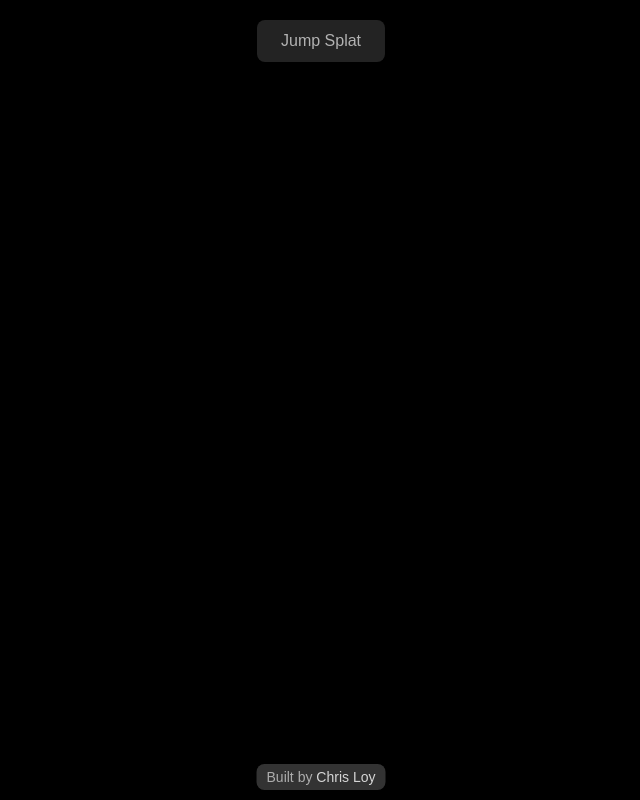
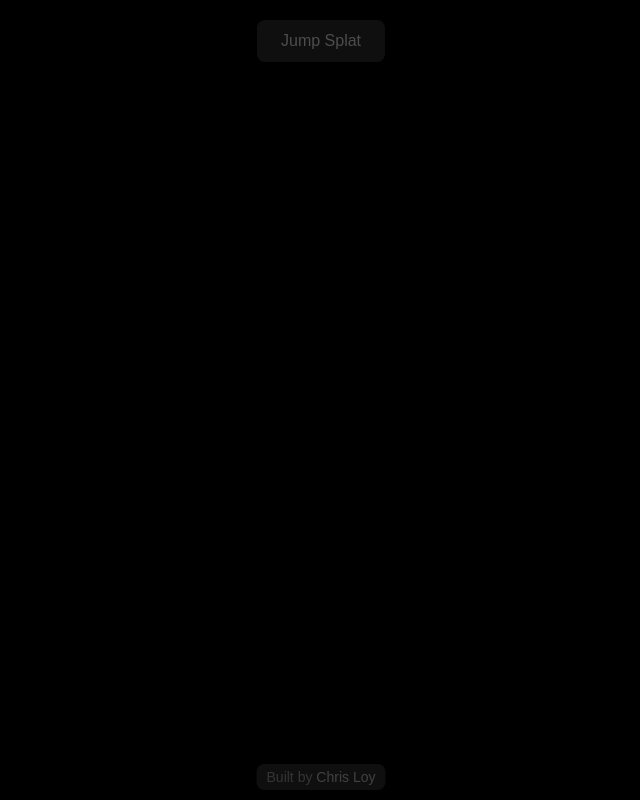
Before and after one commit to chrisloy/fractavibes, a Next.js app: page / in a window 1280 px wide. Shown: the whole page, without its empty margins (319-959 px from the left). Built offline with nearby package versions, Linux system fonts and the light colour scheme.

Commit message:
Minor tweaks

```diff
--- a/app/page.tsx
+++ b/app/page.tsx
@@ -17,11 +17,13 @@ export default function HomePage() {
     // { key: 'spiral', name: 'Spiral' }
   ];
 
+  const SCALE = 2.0;
+
   // Set initial canvas dimensions once when component mounts
   useEffect(() => {
     if (typeof window !== 'undefined') {
-      const initialWidth = Math.floor(window.innerWidth * 0.5);
-      const initialHeight = Math.floor(window.innerHeight * 0.5);
+      const initialWidth = Math.floor(window.innerWidth / SCALE);
+      const initialHeight = Math.floor(window.innerHeight / SCALE);
       setCanvasDimensions({ width: initialWidth, height: initialHeight });
     }
     setMounted(true);
--- a/styles/globals.scss
+++ b/styles/globals.scss
@@ -6,7 +6,7 @@
 
 body {
   margin: 0;
-  background: linear-gradient(to right, #121212, #000000);
+  background: 'black';
 }
 
 .app-container {
@@ -38,12 +38,13 @@ body {
   cursor: pointer;
   backdrop-filter: blur(5px);
   transition: all 0.3s ease;
-  opacity: 0.7;
+  opacity: 0.3;
 
   &:hover {
     background: rgba(255, 255, 255, 0.3);
     border-color: rgba(255, 255, 255, 0.5);
     transform: translateY(-2px);
+    opacity: 0.7;
   }
 
   &:active {
@@ -59,10 +60,16 @@ body {
   z-index: 10;
   color: rgba(255, 255, 255, 0.6);
   background: rgba(255, 255, 255, 0.2);
+  opacity: 0.3;
   padding: 5px 10px;
   border-radius: 8px;
   font-size: 14px;
   font-weight: 400;
+  transition: all 0.3s ease;
+
+  &:hover {
+    opacity: 0.7;
+  }
 
   a {
     color: rgba(255, 255, 255, 0.8);
```
